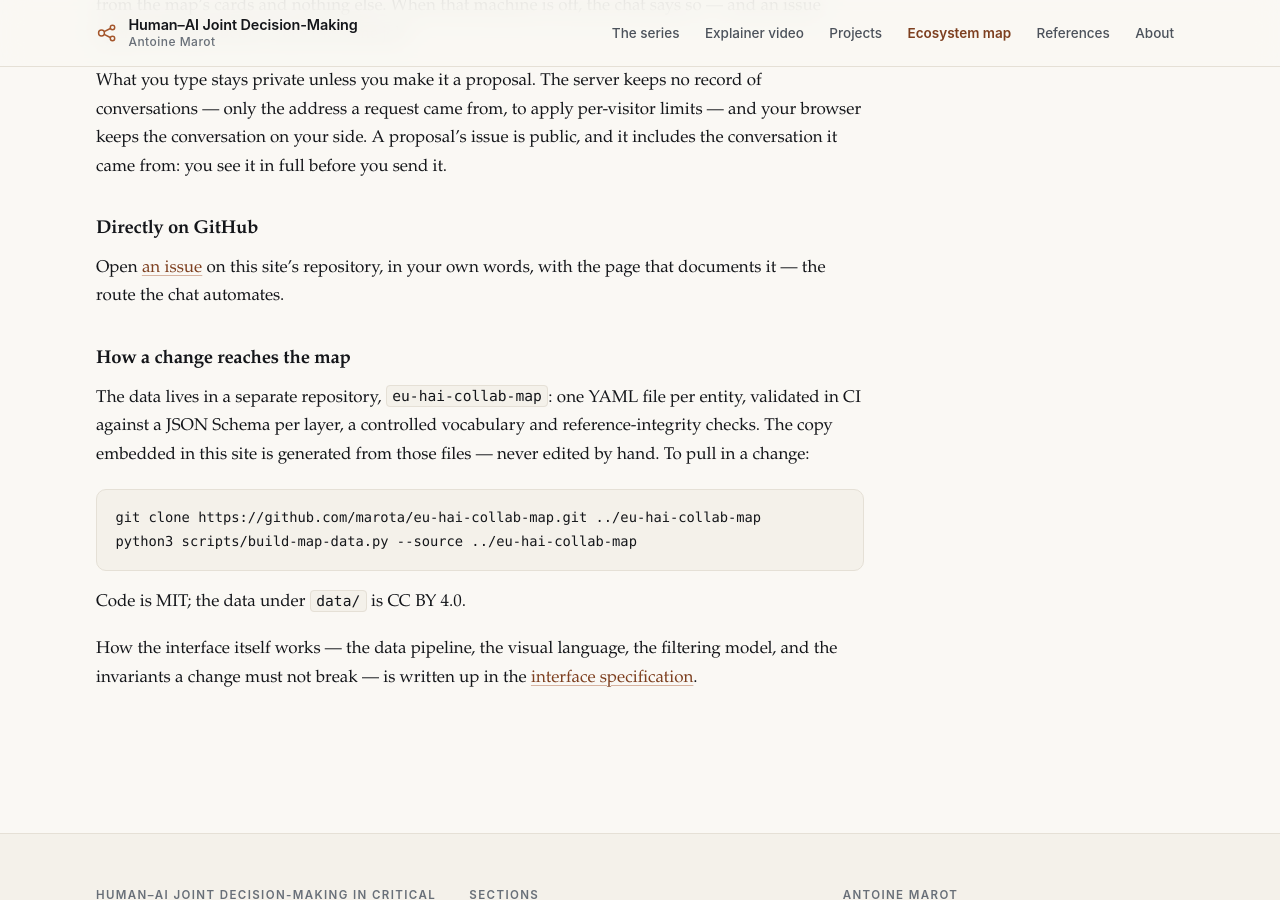
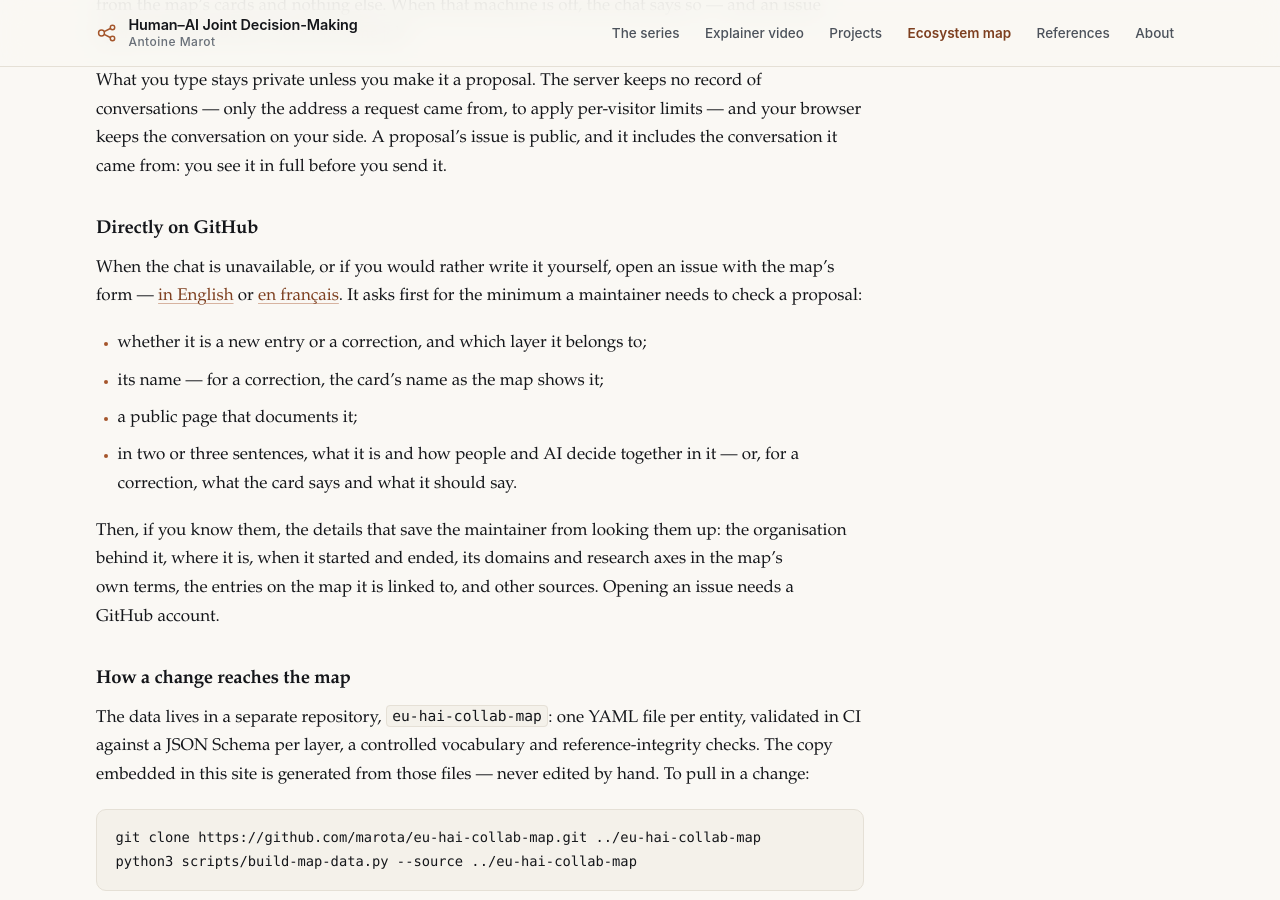
Before and after one commit to marota/human-ai-collaboration, a Jekyll site: the page built from map.md, in a window 1280 px wide and 900 px high, scrolled down 4627 px. Built offline with Jekyll 4.4.1, drawn with Linux system fonts in a browser that asks for light colours.

Commit message:
Guide a direct issue with a form: the minimum first, then what helps
When the chat is down, or for anyone who would rather write it themselves,
the way to propose an entry was a blank issue. It is now a GitHub issue form,
in English (map-entry.yml) and in French (map-entry-fr.yml). It asks first for
the minimum a maintainer needs to check a proposal: new entry or correction,
layer, name, a public source, and what it is or what is wrong. Then, if the
contributor knows them, for what saves the maintainer a search: organisation,
place, period, domains, research axes, linked entries, other sources.

The choices are the map's own words: layer names and domains from the map's
I18N, research axes from the payload's TAXO.focus, so a proposal arrives in
the vocabulary it is reviewed against. Its title prefix is the chat's own,
"Map data: ". The chooser keeps blank issues and offers the map's chat.

The chat's message when its server is down now links to the form in the
reader's language, and map.md explains what the form asks under "Directly on
GitHub". tests/site/test_issue_form.py checks that GitHub can read both forms,
that they ask the same questions, that their choices are the map's words, and
that every link points to the right form.

Co-Authored-By: Claude Opus 5.5 <noreply@anthropic.com>

```diff
--- a/map.md
+++ b/map.md
@@ -167,9 +167,22 @@ see it in full before you send it.
 
 ### Directly on GitHub
 
-Open [an issue](https://github.com/marota/human-ai-collaboration/issues/new) on
-this site's repository, in your own words, with the page that documents it —
-the route the chat automates.
+When the chat is unavailable, or if you would rather write it yourself, open an
+issue with the map's form —
+[in English](https://github.com/marota/human-ai-collaboration/issues/new?template=map-entry.yml)
+or [en français](https://github.com/marota/human-ai-collaboration/issues/new?template=map-entry-fr.yml).
+It asks first for the minimum a maintainer needs to check a proposal:
+
+- whether it is a new entry or a correction, and which layer it belongs to;
+- its name — for a correction, the card's name as the map shows it;
+- a public page that documents it;
+- in two or three sentences, what it is and how people and AI decide together
+  in it — or, for a correction, what the card says and what it should say.
+
+Then, if you know them, the details that save the maintainer from looking them
+up: the organisation behind it, where it is, when it started and ended, its
+domains and research axes in the map's own terms, the entries on the map it is
+linked to, and other sources. Opening an issue needs a GitHub account.
 
 ### How a change reaches the map
 
```
Also changed, not shown: assets/map/hai-chat.js (+8 -4 lines), docs/map-interface-spec.md (+13 -1 lines), tests/README.md (+1 -0 lines), tests/interface/chat.spec.js (+15 -4 lines), .github/ISSUE_TEMPLATE/config.yml (added), .github/ISSUE_TEMPLATE/map-entry-fr.yml (added), .github/ISSUE_TEMPLATE/map-entry.yml (added), 2 other files.
